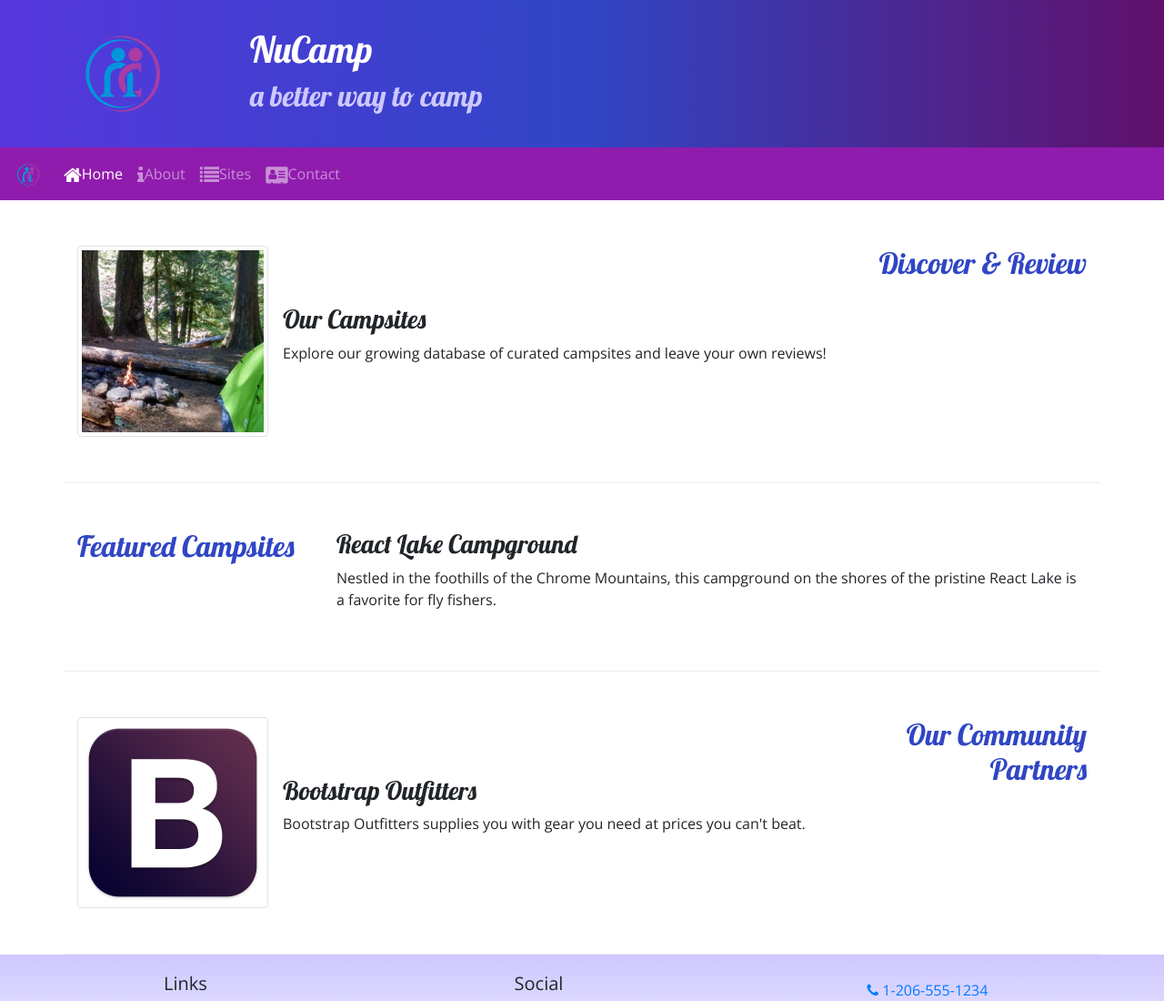
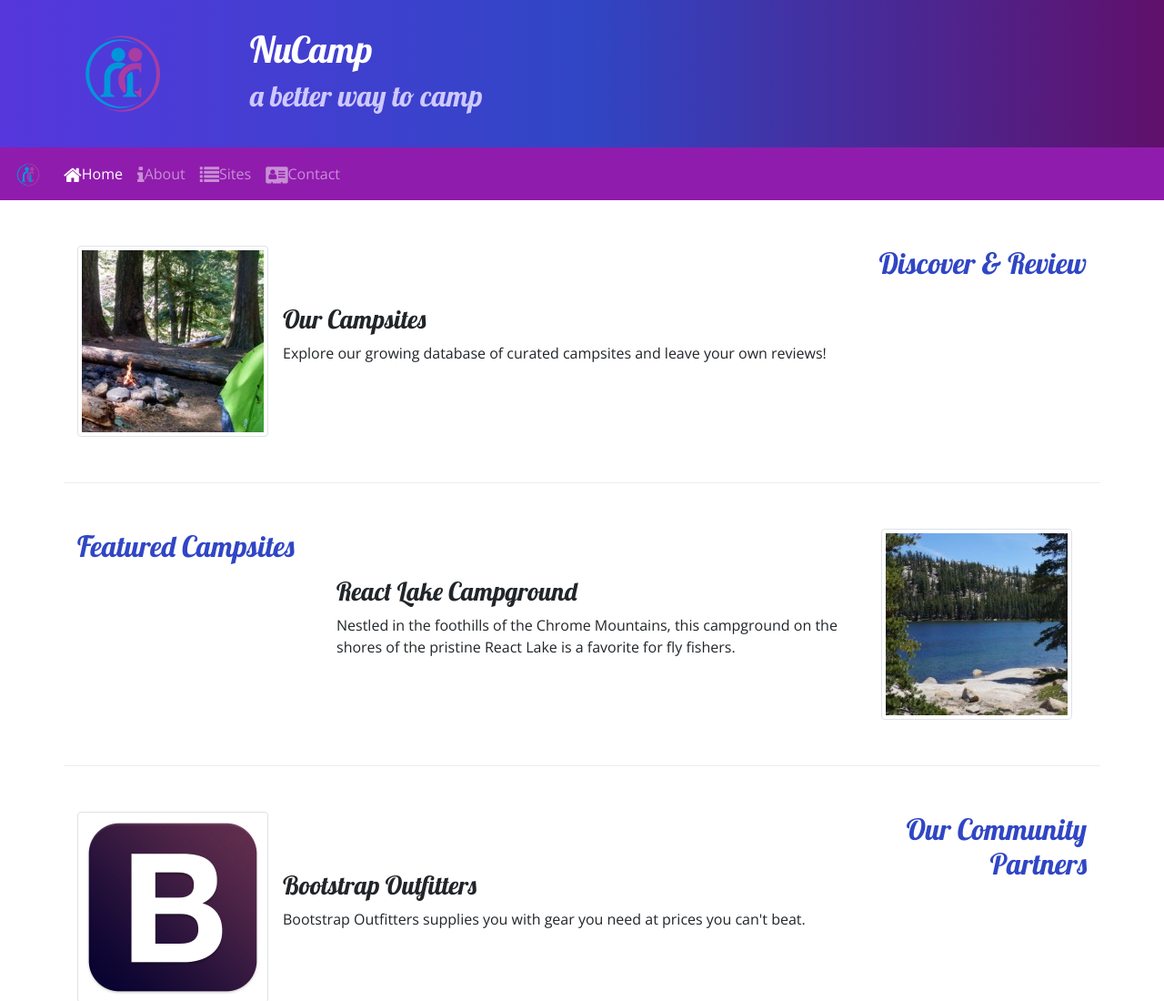
Before and after one commit to RameloMunoz/nucampsite, a website: page index.html in a window 1280 px wide. Shown: the top 1100 px of the page at 91% size. Drawn offline with nearby package versions, Linux system fonts and the light colour scheme.

Commit message:
Added image

```diff
--- a/index.html
+++ b/index.html
@@ -72,9 +72,19 @@
             <div class="col-sm-4 col-md-3">
                 <h2>Featured Campsites</h2>
             </div>
+
             <div class="col">
-                <h3>React Lake Campground</h3>
-        		<p class="d-none d-sm-block" >Nestled in the foothills of the Chrome Mountains, this campground on the shores of the pristine React Lake is a favorite for fly fishers.</p>
+
+                    <div class="media">
+
+                        <div class="media-body align-self-center">
+                            <h3>React Lake Campground</h3>
+        		            <p class="d-none d-sm-block" >Nestled in the foothills of the Chrome Mountains, this campground on the shores of the pristine React Lake is a favorite for fly fishers.</p>
+                        </div>
+                        <img class="d-flex mr-3 img-thumbnail" src="img/react-lake-thumb.jpg" alt="Breadcrumb Trail" />
+                    </div>
+
+
    			</div>
         </div>
 
```
